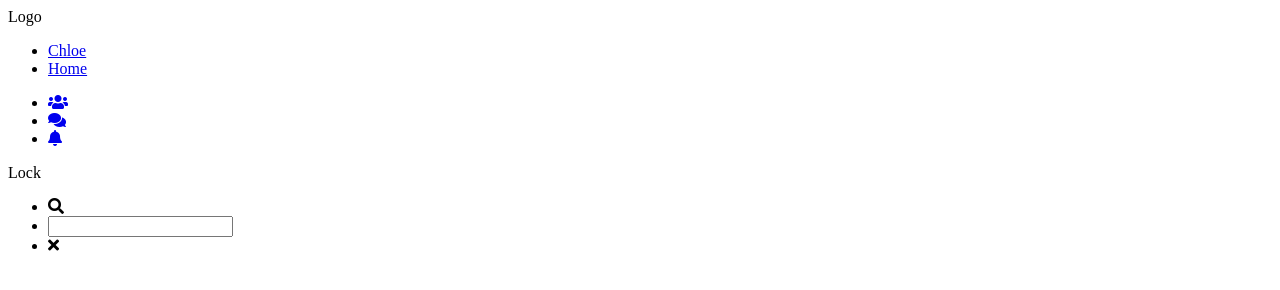
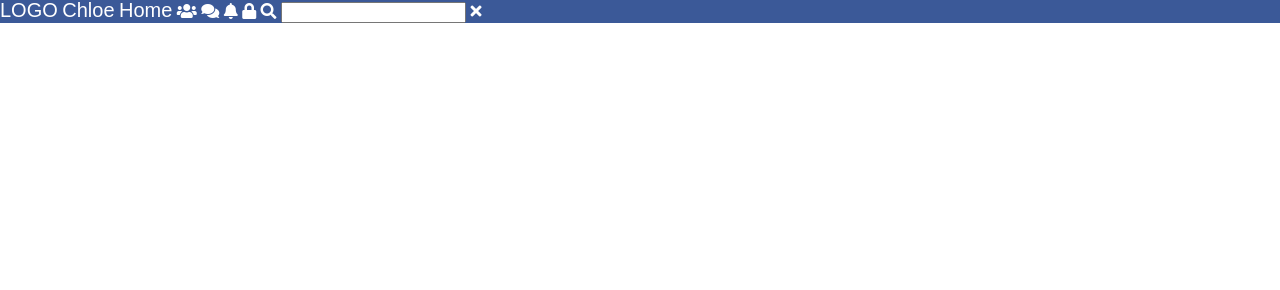
Before and after one commit to mladuke/Social_Network, a plain HTML site: page index.html in a window 1280 px wide. Drawn offline with Linux system fonts and the light colour scheme.

Commit message:
Updated based on header part1

```diff
--- a/css/main.css
+++ b/css/main.css
@@ -0,0 +1,70 @@
+html{
+    font-family: sans-serif;
+}
+
+header{
+    background:#3b5998;
+}
+
+header .logo-area{
+    display:inline-block;
+    color: white;
+}
+
+header .logo-area a{
+    color: white;
+    text-decoration: none;
+    font-size:20px;
+}
+
+header .menu {
+    display:inline-block;
+    color: white;
+}
+
+header .menu ul li{
+    display: inline-block;
+    color: white;
+}
+
+header .menu a{
+    display: inline-block;
+    color: white;
+    text-decoration: none;
+    font-size:20px;
+}
+
+header .icon-links {
+    display:inline-block;
+    color: white;
+}
+
+header .icon-links li {
+    display: inline-block;
+    color: white;
+}
+
+header .icon-links .quick-options {
+    display: inline-block;
+    color:white;
+}
+
+header .icon-links .quick-options li a{
+    display: inline-block;
+    color: white;
+}
+
+header .icon-links .privacy {
+    display:inline-block;
+    color: white;
+}
+
+header .search-area{
+    display: inline-block;
+    color: white;
+}
+
+header .search-area ul li{
+    display: inline-block;
+    color: white;
+}
--- /dev/null
+++ b/css/reset.css
@@ -0,0 +1,48 @@
+/* http://meyerweb.com/eric/tools/css/reset/
+   v2.0 | 20110126
+   License: none (public domain)
+*/
+
+html, body, div, span, applet, object, iframe,
+h1, h2, h3, h4, h5, h6, p, blockquote, pre,
+a, abbr, acronym, address, big, cite, code,
+del, dfn, em, img, ins, kbd, q, s, samp,
+small, strike, strong, sub, sup, tt, var,
+b, u, i, center,
+dl, dt, dd, ol, ul, li,
+fieldset, form, label, legend,
+table, caption, tbody, tfoot, thead, tr, th, td,
+article, aside, canvas, details, embed,
+figure, figcaption, footer, header, hgroup,
+menu, nav, output, ruby, section, summary,
+time, mark, audio, video {
+	margin: 0;
+	padding: 0;
+	border: 0;
+	font-size: 100%;
+	font: inherit;
+	vertical-align: baseline;
+}
+/* HTML5 display-role reset for older browsers */
+article, aside, details, figcaption, figure,
+footer, header, hgroup, menu, nav, section {
+	display: block;
+}
+body {
+	line-height: 1;
+}
+ol, ul {
+	list-style: none;
+}
+blockquote, q {
+	quotes: none;
+}
+blockquote:before, blockquote:after,
+q:before, q:after {
+	content: '';
+	content: none;
+}
+table {
+	border-collapse: collapse;
+	border-spacing: 0;
+}
--- a/index.html
+++ b/index.html
@@ -7,14 +7,15 @@
     <meta name="viewport" content="width=device-width, initial-scale=1">
     <link rel="stylesheet" href="https://use.fontawesome.com/releases/v5.3.1/css/all.css" integrity="sha384-mzrmE5qonljUremFsqc01SB46JvROS7bZs3IO2EmfFsd15uHvIt+Y8vEf7N7fWAU"
     crossorigin="anonymous">
+    <link rel="stylesheet" type="text/css" media="screen" href="css/reset.css" />
     <link rel="stylesheet" type="text/css" media="screen" href="css/main.css" />
 </head>
 <body>
     <header>
-        <div>
-            Logo
+        <div class="logo-area">
+            <a href="index.html">LOGO</a>
         </div>
-        <div>
+        <div class="menu">
             <ul>
             <li>
                 <a href="chloe.html">Chloe</a>
@@ -24,8 +25,8 @@
             </li>
             </ul>
         </div>
-        <div>
-                <ul>
+        <div class="icon-links">
+                <ul class="quick-options">
                         <li>
                             <a href="chloe.html"> <i class="fas fa-users"></i></a>
                         </li>
@@ -36,11 +37,11 @@
                                     <a href="chloe.html"> <i class="fas fa-bell"></i></a>
                                 </li>
                     </ul>
-                    <div>
-                        Lock
+                    <div class="privacy">
+                        <i class="fas fa-lock"></i>
                     </div>
         </div>
-        <div>
+        <div class="search-area">
                 <ul>
                         <li>
                                 <i class="fas fa-search"></i>
```
